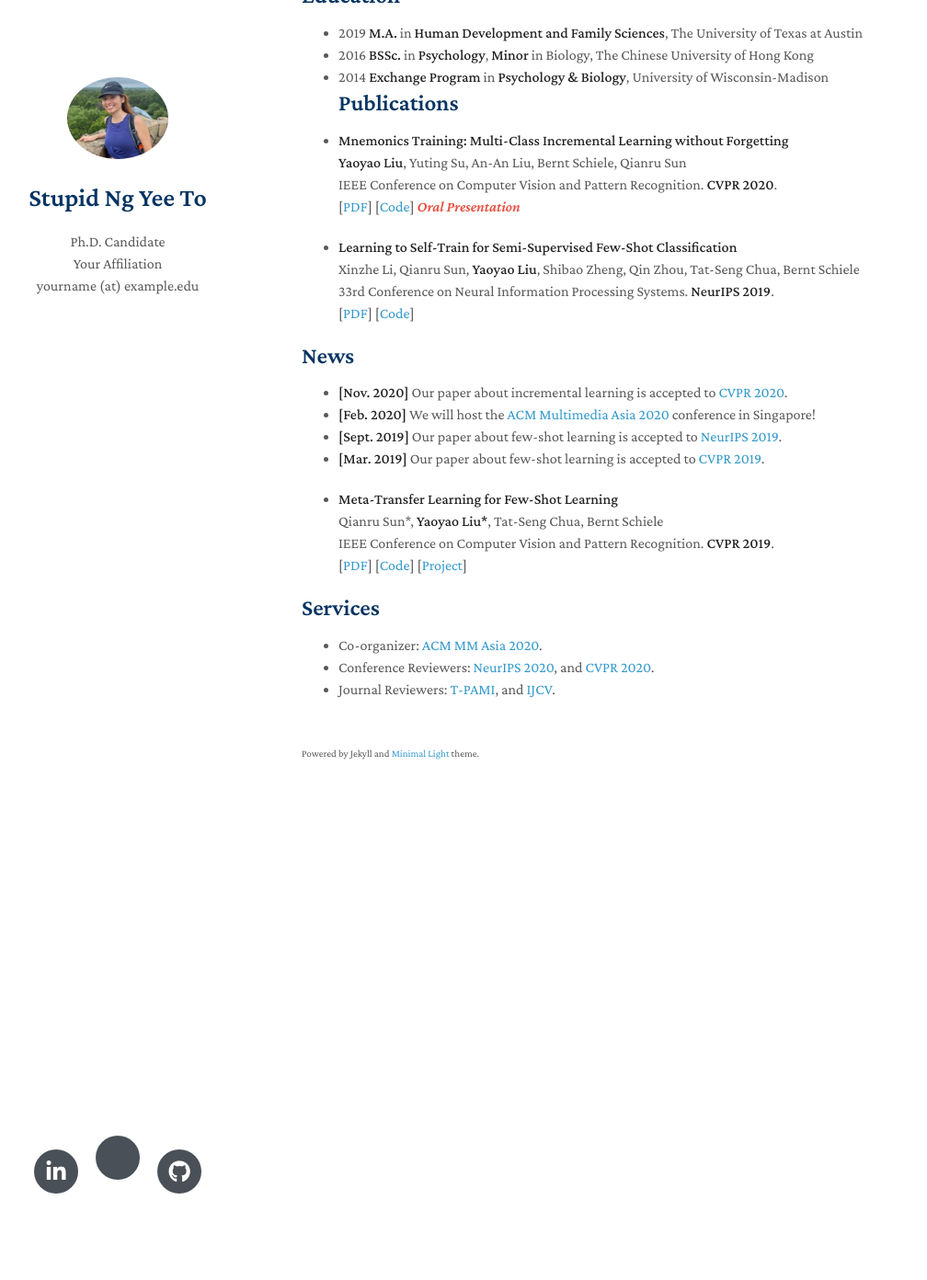
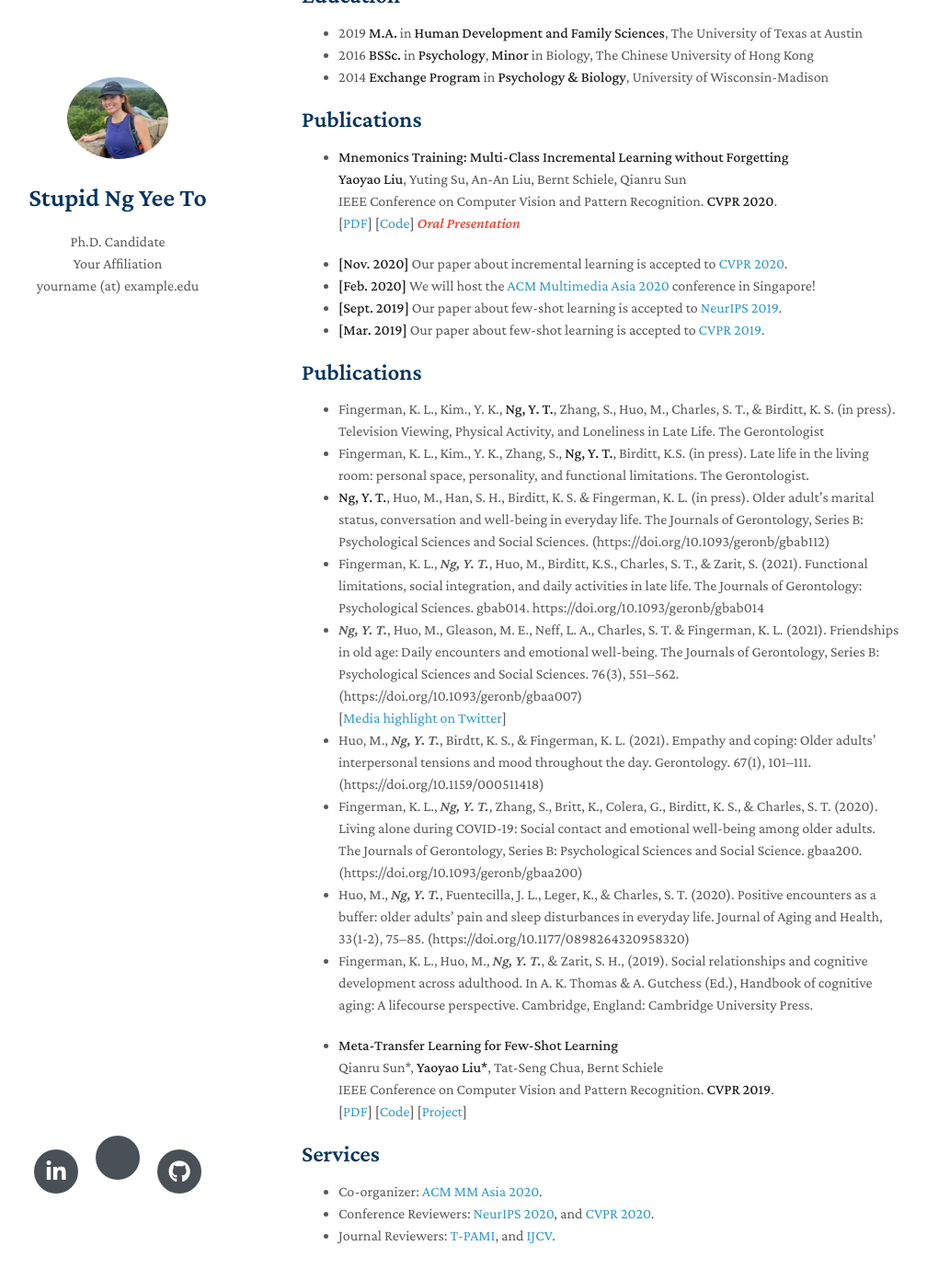
Before and after one commit to Crystal-ng/Crystal-ng.github.io, a Jekyll site: the page built from index.md, in a window 1280 px wide and 1400 px high, scrolled down 354 px. Shown: the top 1392 px of the window at 92% size, without its empty margins (142-1150 px from the left). Built offline with Jekyll 4.4.1, drawn with Linux system fonts in a browser that asks for light colours; nearby versions of some CDN libraries; a style sheet for code colours, icons or effects is not loaded; our own code applies the rules of GitHub Pages for plain Markdown files.

Commit message:
Update index.md

```diff
--- a/index.md
+++ b/index.md
@@ -16,8 +16,8 @@ I am a Ph.D. candidate at the University of Texas at Austin. I will complete my
 -  2019 **M.A.** in **Human Development and Family Sciences**, The University of Texas at Austin
 -  2016	**BSSc.** in **Psychology**, **Minor** in Biology, The Chinese University of Hong Kong
 -  2014 **Exchange Program** in **Psychology & Biology**, University of Wisconsin-Madison
+
 ## Publications
-
 - **Mnemonics Training: Multi-Class Incremental Learning without Forgetting**
   <br>
   **Yaoyao Liu**, Yuting Su, An-An Liu, Bernt Schiele, Qianru Sun
@@ -26,21 +26,26 @@ I am a Ph.D. candidate at the University of Texas at Austin. I will complete my
   <br>
   [[PDF](https://arxiv.org/pdf/2002.10211.pdf)] [[Code](https://github.com/yaoyao-liu/mnemonics)] <strong><i style="color:#e74d3c">Oral Presentation</i></strong>
 
-- **Learning to Self-Train for Semi-Supervised Few-Shot Classification**
-  <br>
-  Xinzhe Li, Qianru Sun, **Yaoyao Liu**, Shibao Zheng, Qin Zhou, Tat-Seng Chua, Bernt Schiele
-  <br>
-  33rd Conference on Neural Information Processing Systems. **NeurIPS 2019**.
-  <br>
-  [[PDF](http://papers.nips.cc/paper/9216-learning-to-self-train-for-semi-supervised-few-shot-classification.pdf)] [[Code](https://github.com/xinzheli1217/learning-to-self-train)]
-
-
-## News
 
 - **[Nov. 2020]** Our paper about incremental learning is accepted to [CVPR 2020](http://cvpr2020.thecvf.com/).
 - **[Feb. 2020]** We will host the [ACM Multimedia Asia 2020](https://mmasia2020.org/) conference in Singapore!
 - **[Sept. 2019]** Our paper about few-shot learning is accepted to [NeurIPS 2019](https://nips.cc/Conferences/2019).
 - **[Mar. 2019]** Our paper about few-shot learning is accepted to [CVPR 2019](http://cvpr2019.thecvf.com/).
+
+## Publications
+
+- Fingerman, K. L., Kim., Y. K., **Ng, Y. T.**, Zhang, S., Huo, M., Charles, S. T., & Birditt, K. S. (in press). Television Viewing, Physical Activity, and Loneliness in Late Life. The Gerontologist
+- Fingerman, K. L., Kim., Y. K., Zhang, S., **Ng, Y. T.**, Birditt, K.S. (in press). Late life in the living room: personal space, personality, and functional limitations. The Gerontologist.
+- **Ng, Y. T.**, Huo, M., Han, S. H., Birditt, K. S. & Fingerman, K. L. (in press). Older adult’s marital status, conversation and well-being in everyday life. The Journals of Gerontology, Series B: Psychological Sciences and Social Sciences. (https://doi.org/10.1093/geronb/gbab112)
+- Fingerman, K. L., *Ng, Y. T.*, Huo, M., Birditt, K.S., Charles, S. T., & Zarit, S. (2021). Functional limitations, social integration, and daily activities in late life. The Journals of Gerontology: Psychological Sciences. gbab014. https://doi.org/10.1093/geronb/gbab014
+- *Ng, Y. T.*, Huo, M., Gleason, M. E., Neff, L. A., Charles, S. T. & Fingerman, K. L. (2021). Friendships in old age: Daily encounters and emotional well-being. The Journals of Gerontology, Series B: Psychological Sciences and Social Sciences. 76(3), 551–562. (https://doi.org/10.1093/geronb/gbaa007)
+  <br>
+  [[Media highlight on Twitter](https://twitter.com/geronsociety/status/1288828207467311104)]
+- Huo, M., *Ng, Y. T.*, Birdtt, K. S., & Fingerman, K. L. (2021). Empathy and coping: Older adults’ interpersonal tensions and mood throughout the day. Gerontology. 67(1), 101–111. (https://doi.org/10.1159/000511418)
+- Fingerman, K. L., *Ng, Y. T.*, Zhang, S., Britt, K., Colera, G., Birditt, K. S., & Charles, S. T. (2020). Living alone during COVID-19: Social contact and emotional well-being among older adults. The Journals of Gerontology, Series B: Psychological Sciences and Social Science. gbaa200. (https://doi.org/10.1093/geronb/gbaa200)
+- Huo, M., *Ng, Y. T.*, Fuentecilla, J. L., Leger, K., & Charles, S. T. (2020). Positive encounters as a buffer: older adults’ pain and sleep disturbances in everyday life. Journal of Aging and Health, 33(1-2), 75–85. (https://doi.org/10.1177/0898264320958320)
+- Fingerman, K. L., Huo, M., *Ng, Y. T.*, & Zarit, S. H., (2019). Social relationships and cognitive development across adulthood. In A. K. Thomas & A. Gutchess (Ed.), Handbook of cognitive aging: A lifecourse perspective. Cambridge, England: Cambridge University Press.
+
 
 
 - **Meta-Transfer Learning for Few-Shot Learning**
```
